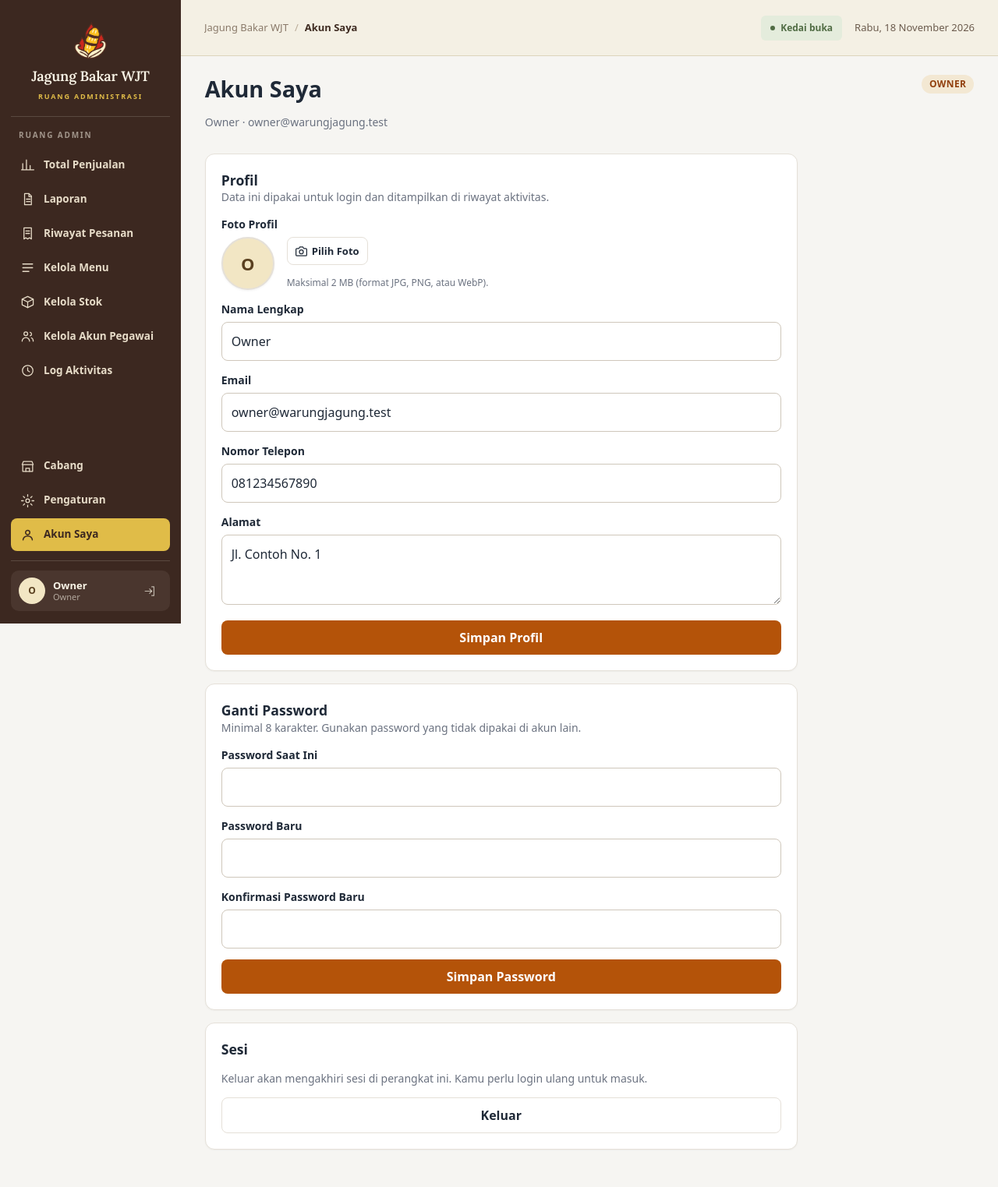
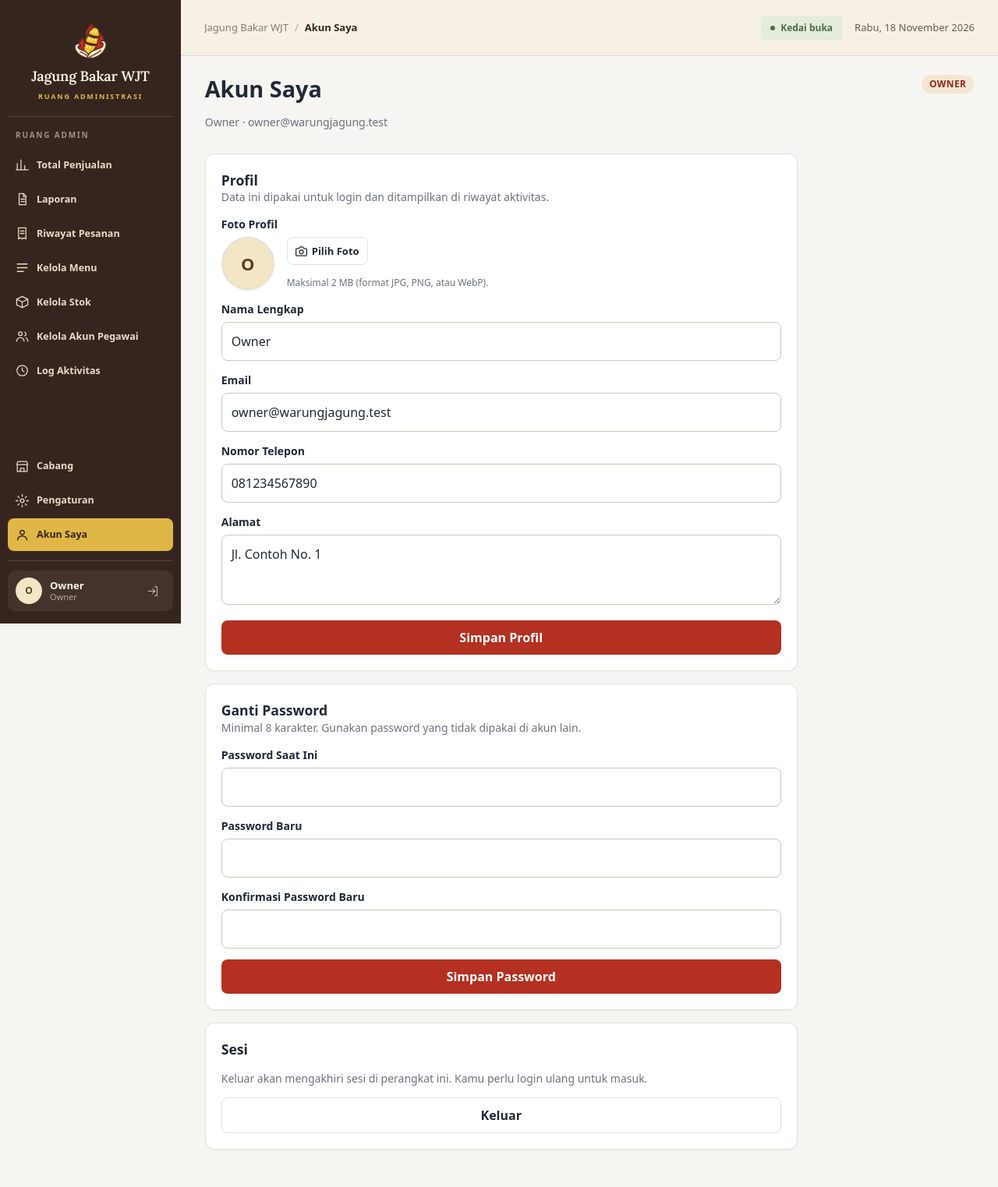
Before and after one commit to Mardiansyah-wq/kasir-warung-jagung, a Laravel app: page /account in a window 1280 px wide. Shown: the whole page at 78% size. Run offline with Laravel 12, Linux system fonts and the light colour scheme; a user stored in the database is signed in; data comes from the database, SQL or seed files in the repository.

Commit message:
Samakan palet warna dengan desain dan rapikan sidebar

```diff
--- a/resources/views/layouts/app.blade.php
+++ b/resources/views/layouts/app.blade.php
@@ -3,28 +3,28 @@
 <head>
     <meta charset="utf-8">
     <meta name="viewport" content="width=device-width, initial-scale=1, viewport-fit=cover">
-    <meta name="theme-color" content="@yield('theme_color', '#b45309')">
+    <meta name="theme-color" content="@yield('theme_color', '#3c2820')">
     <title>@yield('title', 'Jagung Bakar WJT')</title>
     <link rel="icon" type="image/png" href="{{ asset('img/favicon.png') }}">
     <link rel="apple-touch-icon" href="{{ asset('img/apple-touch-icon.png') }}">
     <style>
         :root {
-            --brand: #b45309;
-            --brand-dark: #92400e;
+            --brand: #b43020;
+            --brand-dark: #96281a;
             --bg: #f6f5f2;
             --surface: #fff;
             --border: #e5e0d8;
             --text: #1f2937;
             --muted: #6b7280;
-            --brand-brown: #3c2820;
-            --brand-amber: #e0bc48;
+            --brand-brown: #36251e;
+            --brand-amber: #e0b747;
             --brand-red: #b43020;
             --brand-red-dark: #96281a;
-            --bg-warm: #f4f0e4;
-            --surface-warm: #fcfcf4;
-            --border-warm: #dcd4bc;
-            --text-warm: #3e2b21;
-            --muted-warm: #7a6a5c;
+            --bg-warm: #f6f0e5;
+            --surface-warm: #fffdf7;
+            --border-warm: #e4d6c2;
+            --text-warm: #36251e;
+            --muted-warm: #72645d;
             --font-serif: "Lora", Georgia, "Times New Roman", serif;
         }
 
@@ -81,7 +81,7 @@
             gap: 16px;
             height: 100vh;
             height: 100dvh;
-            padding: 22px 14px 16px;
+            padding: 22px 10px 16px;
             overflow-y: auto;
             background: var(--brand-brown);
             color: #f4efe2;
@@ -141,16 +141,16 @@
         .sidebar-link {
             display: flex;
             align-items: center;
-            gap: 11px;
+            gap: 9px;
             width: 100%;
             min-height: 42px;
-            padding: 9px 12px;
+            padding: 9px 9px;
             border: 0;
             border-radius: 8px;
             background: transparent;
             color: #e7dcc8;
             font: inherit;
-            font-size: 13.5px;
+            font-size: 12.5px;
             font-weight: 600;
             line-height: 1.3;
             text-align: left;
```
Also changed, not shown: other parts of resources/views/layouts/app.blade.php (+22 -21 lines).
